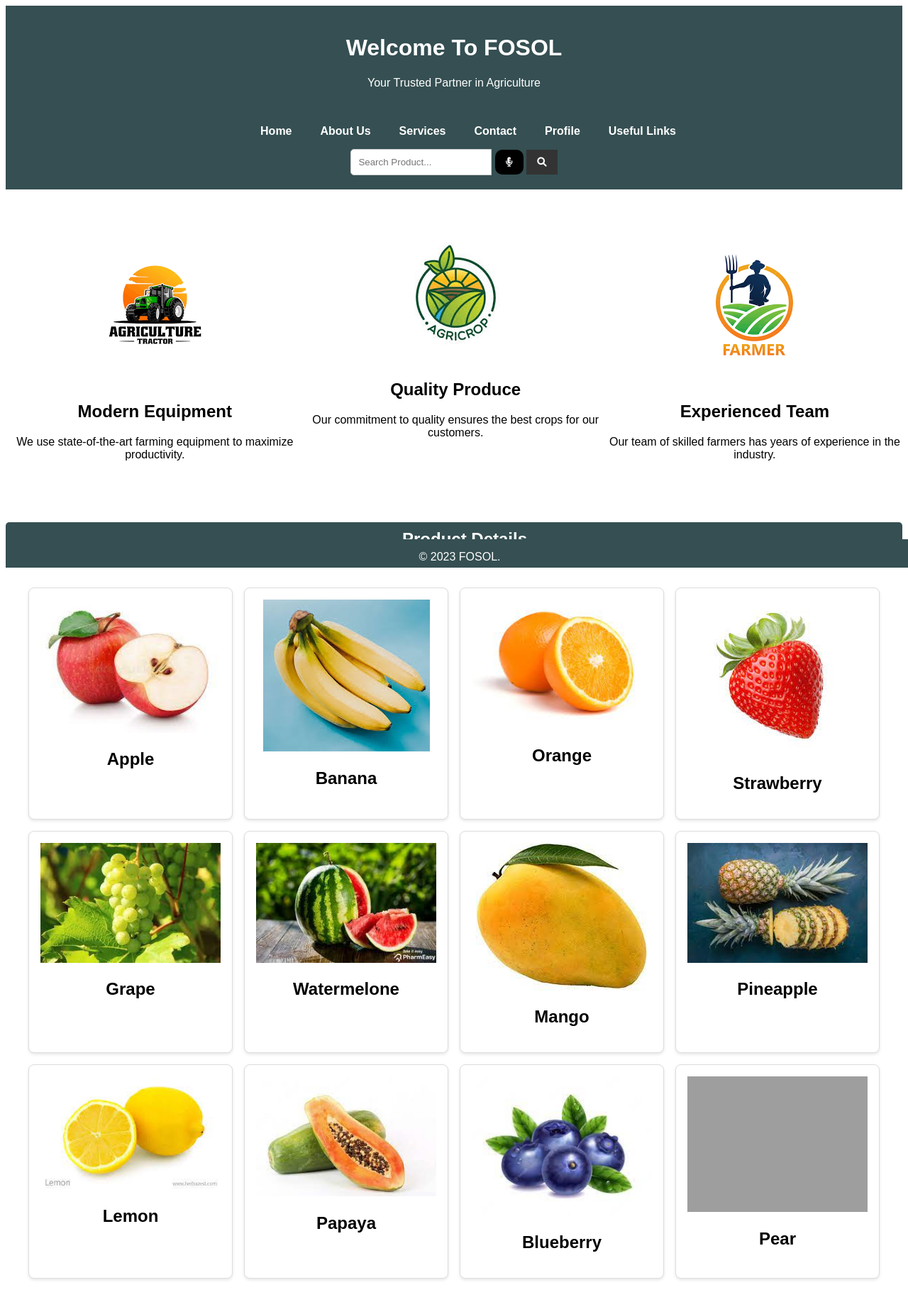
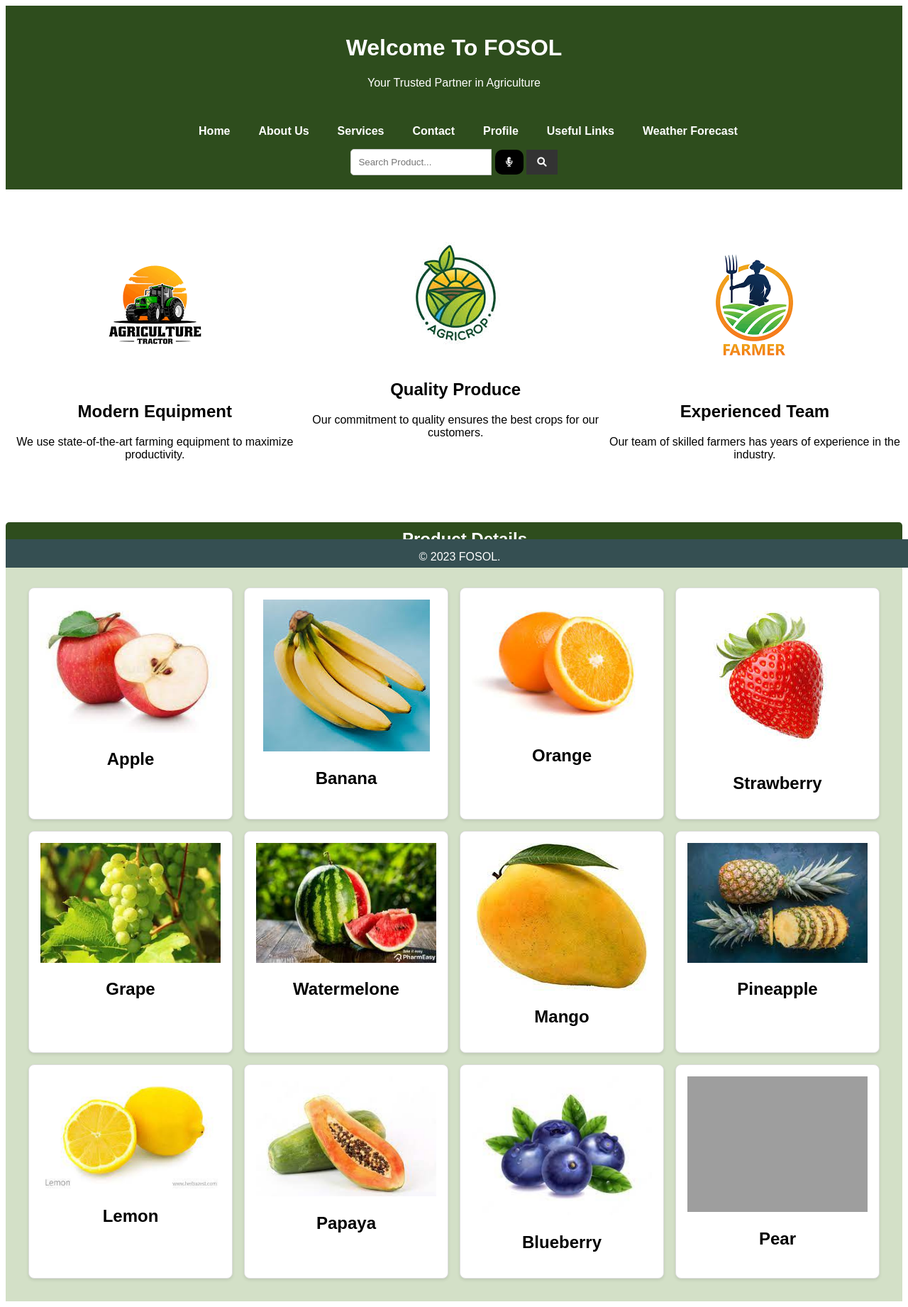
Before and after one commit to rakibul24466/Fosol-CSE499A-and-499B, a PHP site: page /homepage.html in a window 1280 px wide. Shown: the whole page at 71% size. Run offline with PHP 8.4, Linux system fonts and the light colour scheme; grey boxes are pictures that could not be loaded.

Commit message:
Added matching color to all the files

```diff
--- a/about.css
+++ b/about.css
@@ -2,13 +2,13 @@ body {
     margin: 0;
     padding: 0;
     font-family: Arial, sans-serif;
-    background-color: #f0f0f0;
+    background-color: #2e4d1d;
 }
 
 .container {
     max-width: 600px;
     margin: 50px auto;
-    background-color: #fff;
+    background-color: #d3e0c7;
     padding: 20px;
     border-radius: 5px;
     box-shadow: 0px 0px 10px rgba(0, 0, 0, 0.1);
@@ -16,7 +16,7 @@ body {
 
 h1 {
     text-align: center;
-    color: #007bff;
+    color: #2e4d1d;
 }
 
 ul {
--- a/homepage.css
+++ b/homepage.css
@@ -7,7 +7,7 @@ body {
 }
 
 header {
-    background-color: #354f52;
+    background-color: #2e4d1d;
     color: #fff;
     padding: 20px 0;
 }
@@ -121,12 +121,15 @@ a:hover{
     max-width: 100%;
     height: auto;
 }
+.product_details{
+    background-color: #d3e0c7;
+}
 .details{
     height: 60px;
-    background-color: #354f52;
+    background-color: #2e4d1d;
     border-radius: 5px;
     text-align: center;
-    color: white;
+    color: rgb(255, 255, 255);
 }
 #details{
     text-align: center;
--- a/homepage.html
+++ b/homepage.html
@@ -21,6 +21,7 @@
                 <li><a href="#">Contact</a></li>
                 <li><a href="#">Profile</a></li>
                 <li><a href="#">Useful Links</a></li>
+                <li><a href="weather.html">Weather Forecast</a></li>
             </ul>
         </nav>
         <form class="search-form">
@@ -52,7 +53,7 @@
     <div class="details">
         <h2 style="padding-top: 10px;" id="details">Product Details</h2>
     </div>
-
+    <div class="product_details">
         <section class="products">
             <div class="product">
                 <img src="apple.jpeg" alt="Loading">
@@ -115,6 +116,8 @@
 
             </div>
     </section>
+    </div>
+
 
     <footer>
         <p>&copy; 2023 FOSOL.</p>
--- a/service.css
+++ b/service.css
@@ -2,13 +2,13 @@ body {
     margin: 0;
     padding: 0;
     font-family: Arial, sans-serif;
-    background-color: #f0f0f0;
+    background-color: #2e4d1d;
 }
 
 .container {
     max-width: 600px;
     margin: 50px auto;
-    background-color: #fff;
+    background-color: #d3e0c7;
     padding: 20px;
     border-radius: 5px;
     box-shadow: 0px 0px 10px rgba(0, 0, 0, 0.1);
@@ -16,7 +16,7 @@ body {
 
 h1 {
     text-align: center;
-    color: #007bff;
+    color: #2e4d1d;
 }
 
 ul {
--- a/welcome.html
+++ b/welcome.html
@@ -23,6 +23,7 @@
                 <li><a href="signup.html" target="_blank">Sign Up</a></li>
                 <li><a href="login.html" target="_blank">Login</a></li>
                 <li><a href="#" target="_blank">Useful Links</a></li>
+
             </ul>
         </nav>
     </header>
```
